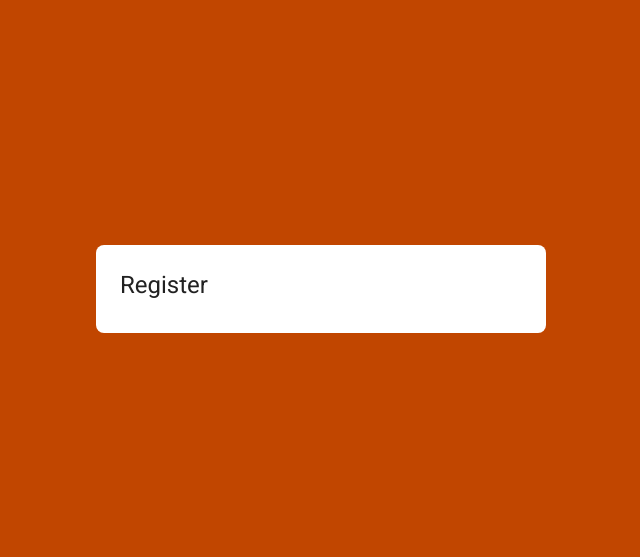
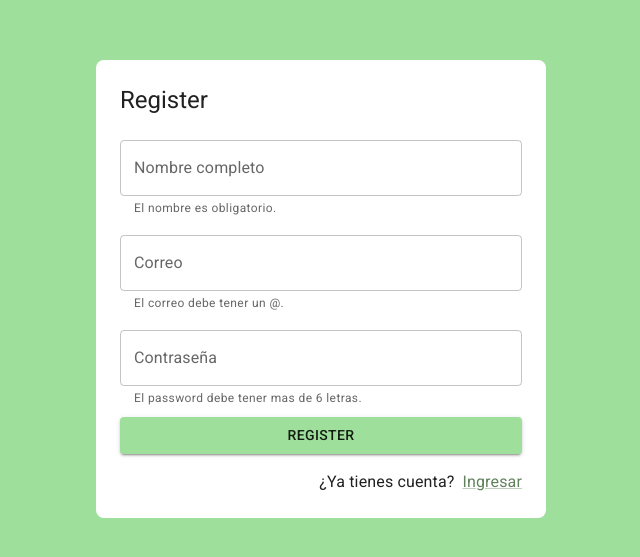
Before and after one commit to detossj/RecipeBook, a React (Vite) app: page /auth/register in a window 1280 px wide. Shown: the part 111-668 px from the top of the page, without its empty margins (319-959 px from the left). Built offline with nearby package versions, Linux system fonts and the light colour scheme.

Commit message:
finished RegisterPage and change theme

```diff
--- a/src/auth/pages/LoginPage.jsx
+++ b/src/auth/pages/LoginPage.jsx
@@ -38,7 +38,7 @@ export const LoginPage = () => {
           </Grid2>
 
           <Grid2 container direction='row' justifyContent='end' size={12} sx={{ mt: 2 }}>
-            <Link color='inherit'>
+            <Link color='secondary.main'>
               ¿Olvidaste tu contraseña?
             </Link>
           </Grid2>
@@ -57,6 +57,7 @@ export const LoginPage = () => {
 
             <Grid2 size={{ xs: 12, sm: 6 }}>
               <Button
+              type="submit"
                 variant="contained"
                 fullWidth
               >
@@ -70,7 +71,7 @@ export const LoginPage = () => {
 
           <Grid2 container direction='row' justifyContent='end' size={12}>
             ¿No tienes cuenta?
-            <Link component={ RouterLink } color='inherit' to="/auth/register" sx={{ ml: 1}}>
+            <Link component={ RouterLink } color='secondary.main' to="/auth/register" sx={{ ml: 1}}>
               Regístrate
             </Link>
           </Grid2>
--- a/src/auth/pages/RegisterPage.jsx
+++ b/src/auth/pages/RegisterPage.jsx
@@ -1,10 +1,74 @@
+import { Button, Grid2, Link, TextField } from "@mui/material"
 import { AuthLayout } from "../layout/AuthLayout"
+import { Link as RouterLink } from 'react-router-dom'
 
 export const RegisterPage = () => {
+
+  const onSubmit = ( event ) => {
+    event.preventDefault();
+  }
   return (
     <AuthLayout title="Register">
 
+      <form onSubmit={onSubmit}>
 
+        <Grid2 container>
+
+          <Grid2 size={{ xs: 12 }} sx={{ mt: 2 }}>
+            <TextField
+              label="Nombre completo"
+              type="text"
+              placeholder="Nombre completo"
+              fullWidth
+              helperText="El nombre es obligatorio."
+            />
+          </Grid2>
+
+          <Grid2 size={{ xs: 12 }} sx={{ mt: 2 }}>
+            <TextField
+              label="Correo"
+              type="email"
+              placeholder="Correo"
+              fullWidth
+              helperText="El correo debe tener un @."
+            />
+          </Grid2>
+
+          <Grid2 size={{ xs: 12 }} sx={{ mt: 2 }}>
+            <TextField
+              label="Contraseña"
+              type="password"
+              placeholder="Contraseña"
+              fullWidth
+              helperText="El password debe tener mas de 6 letras."
+            />
+          </Grid2>
+
+          <Grid2 container sx={{ mb: 2, mt: 1}}  size={12}>
+
+            <Grid2 size={{ xs: 12, sm: 12}}>
+              <Button
+                type="submit"
+                variant="contained"
+                fullWidth
+              >
+                Register
+              </Button>
+            </Grid2>
+
+          </Grid2>
+
+          <Grid2 container direction='row' justifyContent='end' size={12}>
+            ¿Ya tienes cuenta?
+            <Link component={RouterLink} color="secondary.main" to="/auth/login" sx={{ ml: 1 }}>
+              Ingresar
+            </Link>
+          </Grid2>
+
+
+        </Grid2>
+
+      </form>
 
     </AuthLayout>
   )
--- a/src/theme/Apptheme.jsx
+++ b/src/theme/Apptheme.jsx
@@ -1,11 +1,11 @@
 import { ThemeProvider } from '@emotion/react'
 import CssBaseline from '@mui/material/CssBaseline'
-import { orangeTheme } from './orangeTheme'
+import { greenTheme } from './greenTheme'
 
 
 export const AppTheme = ({ children }) => {
   return (
-    <ThemeProvider theme={orangeTheme}>
+    <ThemeProvider theme={greenTheme}>
         <CssBaseline/>
         { children }
     </ThemeProvider>
--- a/src/theme/orangeTheme.js
+++ b/src/theme/greenTheme.js
@@ -1,13 +1,13 @@
 import { createTheme } from '@mui/material'
 import { red } from '@mui/material/colors'
 
-export const orangeTheme = createTheme({
+export const greenTheme = createTheme({
     palette: {
         primary: {
-            main: '#C14600'
+            main: '#9EDF9C'
         },
         secondary: {
-            main: '#FF9D23'
+            main: '#62825D'
         },
         error:{
             main: red.A400
```
